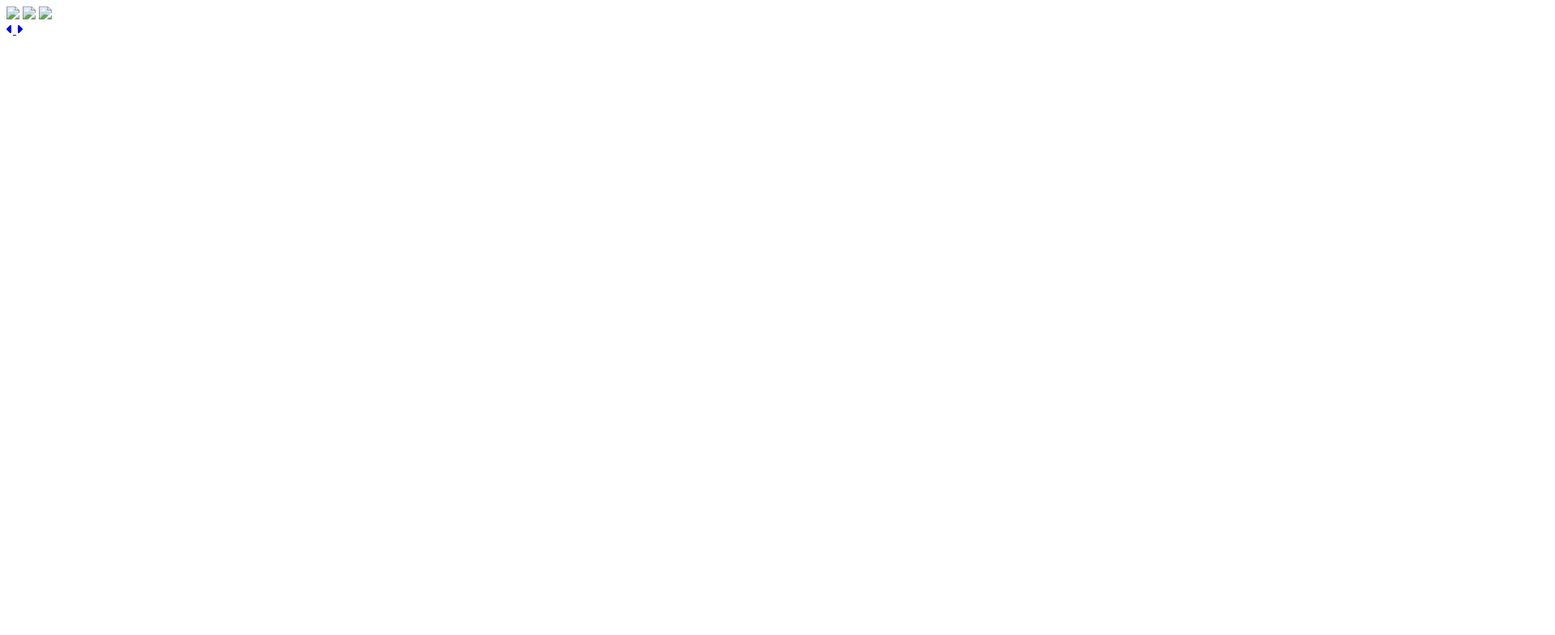
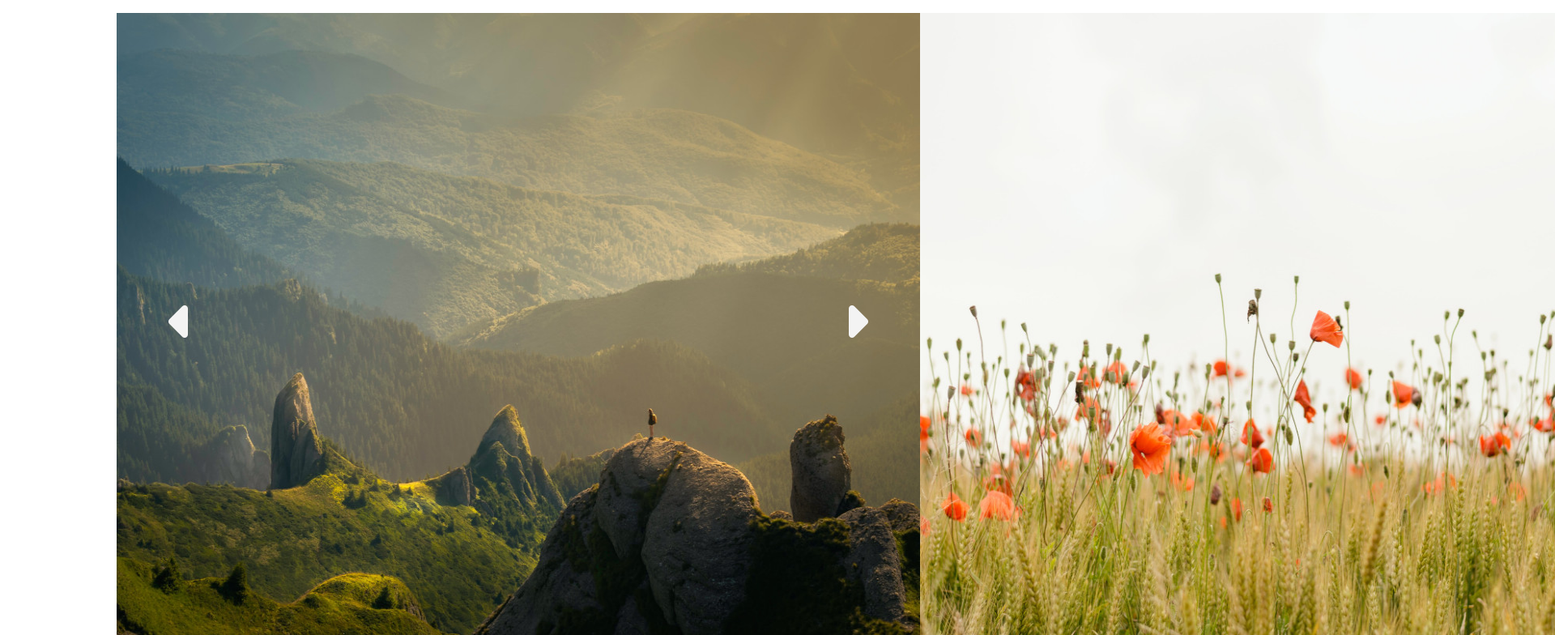
Before and after one commit to PabloSioux/slider, a plain HTML site: page index.html in a window 1280 px wide. Shown: the top 784 px of the page at 81% size, 1920 px wide, since content can reach past the window. Drawn offline with Linux system fonts and the light colour scheme.

Commit message:
#1 next funcionando
Aqui as fotos já conseguem  passar com next

```diff
--- a/index.html
+++ b/index.html
@@ -10,21 +10,24 @@
 </head>
 <body>
     <div class="slider">
-        <div class="slides">
+        <div class="slides" id="slides">
             <span class="slide">
-                <img src="img/pic.jpg">
+                <img src="imgs/pic1.jpg">
             </span>
             <span class="slide">
-                <img src="img/pic.jpg">
+                <img src="imgs/pic2.jpg">
             </span>
             <span class="slide">
-                <img src="img/pic.jpg">
+                <img src="imgs/pic3.jpg">
+            </span>
+            <span class="slide">
+                <img src="imgs/pic4.jpg">
             </span>
         </div>
-        <a href="#" class="prev">
+        <a href="#" id="prev" class="prev">
             <i class="fas fa-caret-left"></i>
         </a>
-        <a href="#" class="next">
+        <a href="#" id="next" class="next">
             <i class="fas fa-caret-right"></i>
         </a>
 
--- a/script.js
+++ b/script.js
@@ -0,0 +1,15 @@
+const slides = document.getElementById('slides');
+const allSlides = document.querySelectorAll('.slide');
+const slideWidth = allSlides[0].offsetWidth;
+
+const prev = document.getElementById('prev');
+const next = document.getElementById('next');
+
+next.addEventListener('click', () => switchSlide("next"));
+prev.addEventListener('click', () => switchSlide("prev"));
+
+function switchSlide(arg){
+    if (arg == 'next') {
+        slides.style.left = `${slides.offsetLeft - slideWidth}px`;
+    }
+}
--- a/style.css
+++ b/style.css
@@ -0,0 +1,58 @@
+* {
+    box-sizing: border-box;
+}
+
+body {
+    margin: 0;
+    display: flex;
+    justify-content: center;
+    align-items: center;
+    min-height: 100vh;
+}
+
+img{
+    width: 100%;
+    height: 100%;
+}
+
+.slider{
+    position: relative;
+    width: 992px;
+    height: 768px;
+}
+
+.slides{
+    background-color: blueviolet;
+    width: 5000px;
+    display: flex;
+    position: absolute;
+    top: 0;
+    left: 0;
+    transition: all .4s ease-in-out;
+    cursor: pointer;
+}
+
+.slide{
+    width: 992px;
+    height: 768px;
+}
+
+.prev, .next{
+    position: absolute;
+    top: 50%;
+    transform: translateY(-50%);
+    color: #f3f3f3;
+    font-size: 4rem;
+}
+
+.next{
+    right: 4rem;
+}
+
+.prev{
+    left: 4rem;
+}
+
+.prev:active, .next:active{
+    color: #888;
+}
```
Also changed, not shown: imgs/pic1.jpg (added), imgs/pic2.jpg (added), imgs/pic3.jpg (added), imgs/pic4.jpg (added), 1 other file.
